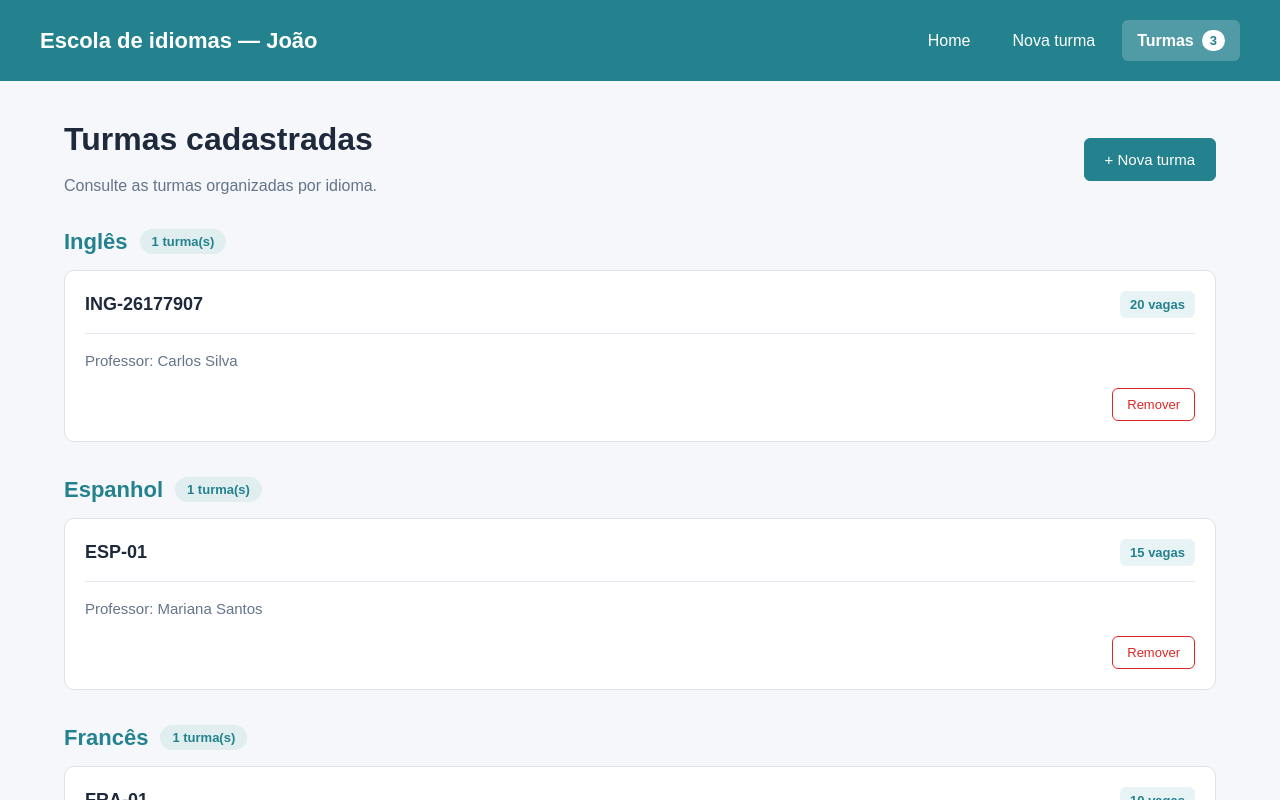
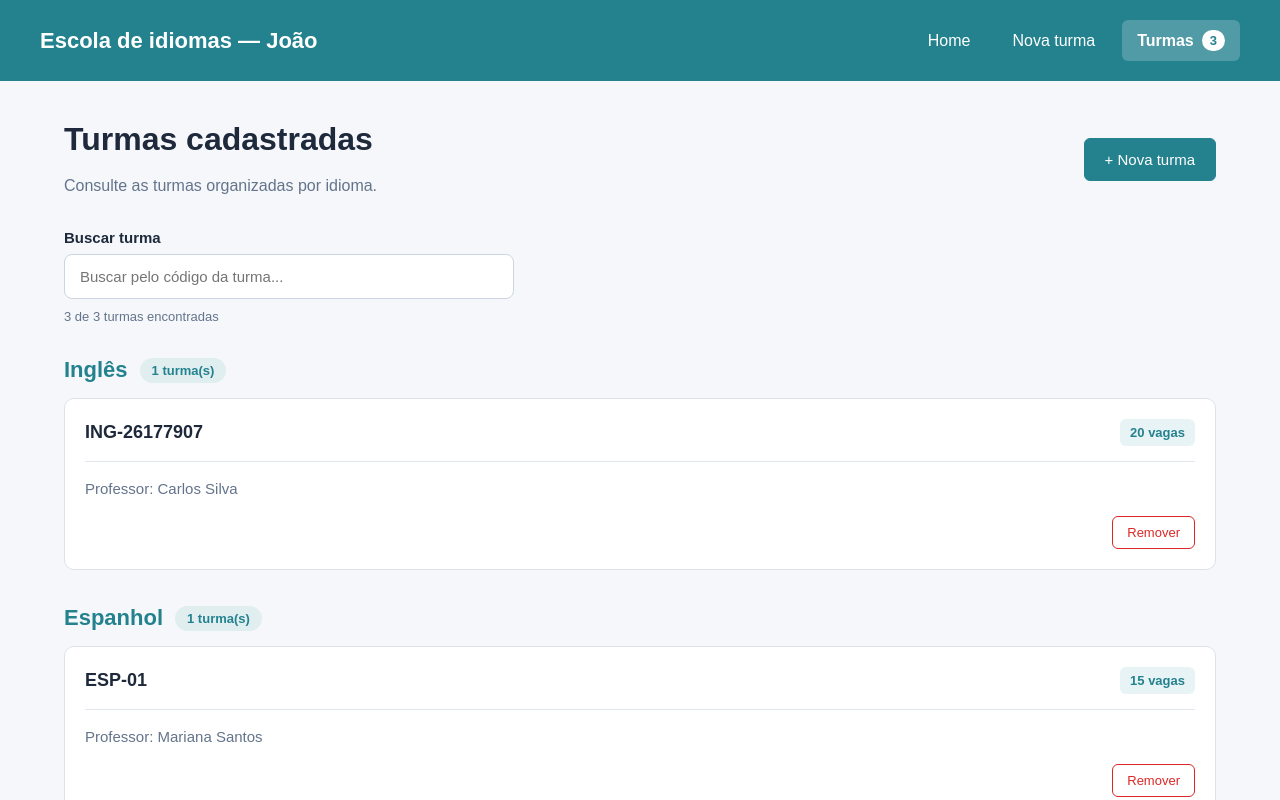
Before and after one commit to joaoguilhermean26-star/router-26177907, a React (Vite) app: page /turmas in a window 1280 px wide. Shown: the top 800 px of the page. Built offline with nearby package versions, Linux system fonts and the light colour scheme.

Commit message:
feat: busca de turmas pelo codigo

```diff
--- a/src/index.css
+++ b/src/index.css
@@ -451,3 +451,42 @@ main {
   background-color: #dc2626;
   color: white;
 }
+
+/* Campo de busca */
+
+.campo-busca {
+  display: flex;
+  flex-direction: column;
+  gap: 8px;
+  margin-bottom: 30px;
+}
+
+.campo-busca label {
+  font-size: 15px;
+  font-weight: bold;
+}
+
+.campo-busca input {
+  width: 100%;
+  max-width: 450px;
+  padding: 13px 15px;
+  font-size: 15px;
+  font-family: inherit;
+  background-color: white;
+  border: 1px solid #cbd5e1;
+  border-radius: 8px;
+}
+
+.campo-busca input:focus {
+  outline: 2px solid var(--cor-principal);
+  outline-offset: 1px;
+}
+
+.campo-busca p {
+  font-size: 13px;
+  color: #64748b;
+}
+
+.lista-vazia button {
+  margin-top: 15px;
+}
--- a/src/pages/Visualizacao.jsx
+++ b/src/pages/Visualizacao.jsx
@@ -1,4 +1,5 @@
 
+import { useState } from "react";
 import { Link, useLocation } from "react-router-dom";
 
 const IDIOMAS = ["Inglês", "Espanhol", "Francês"];
@@ -6,10 +7,19 @@ const IDIOMAS = ["Inglês", "Espanhol", "Francês"];
 function Visualizacao({ title, turmas, removerTurma }) {
   // O título, as turmas e a função de remover vêm do App.
 
+  const [busca, setBusca] = useState("");
+
   const location = useLocation();
   const mensagem = location.state?.mensagem;
 
-  // Solicita confirmação antes de remover uma turma.
+  // Filtra as turmas pelo código digitado.
+  const turmasFiltradas = turmas.filter(turma =>
+    turma.codigo.toLowerCase().includes(
+      busca.trim().toLowerCase()
+    )
+  );
+
+  // Solicita confirmação antes de remover.
   function confirmarRemocao(id) {
     if (window.confirm("Deseja realmente remover esta turma?")) {
       removerTurma(id);
@@ -38,6 +48,23 @@ function Visualizacao({ title, turmas, removerTurma }) {
         </p>
       )}
 
+      <div className="campo-busca">
+        <label htmlFor="busca">Buscar turma</label>
+
+        <input
+          id="busca"
+          type="search"
+          placeholder="Buscar pelo código da turma..."
+          value={busca}
+          onChange={e => setBusca(e.target.value)}
+        />
+
+        <p>
+          {turmasFiltradas.length} de {turmas.length} turmas
+          encontradas
+        </p>
+      </div>
+
       {turmas.length === 0 ? (
         <div className="lista-vazia">
           <p>Nenhuma turma cadastrada.</p>
@@ -46,11 +73,29 @@ function Visualizacao({ title, turmas, removerTurma }) {
             Cadastrar turma
           </Link>
         </div>
+      ) : turmasFiltradas.length === 0 ? (
+        <div className="lista-vazia">
+          <p>Nenhuma turma encontrada.</p>
+
+          <button
+            type="button"
+            className="botao-secundario"
+            onClick={() => setBusca("")}
+          >
+            Limpar busca
+          </button>
+        </div>
       ) : (
         IDIOMAS.map(idioma => {
-          const turmasIdioma = turmas.filter(
+          // Agrupa as turmas filtradas por idioma.
+          const turmasIdioma = turmasFiltradas.filter(
             turma => turma.idioma === idioma
           );
+
+          // Esconde grupos sem resultados durante a busca.
+          if (busca.trim() && turmasIdioma.length === 0) {
+            return null;
+          }
 
           return (
             <section className="grupo-idioma" key={idioma}>
```
